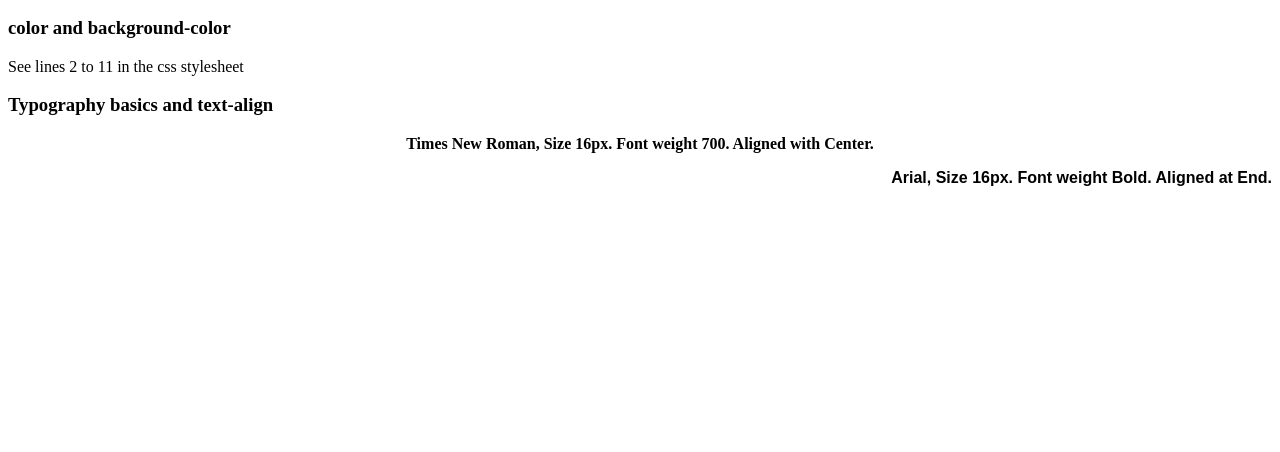
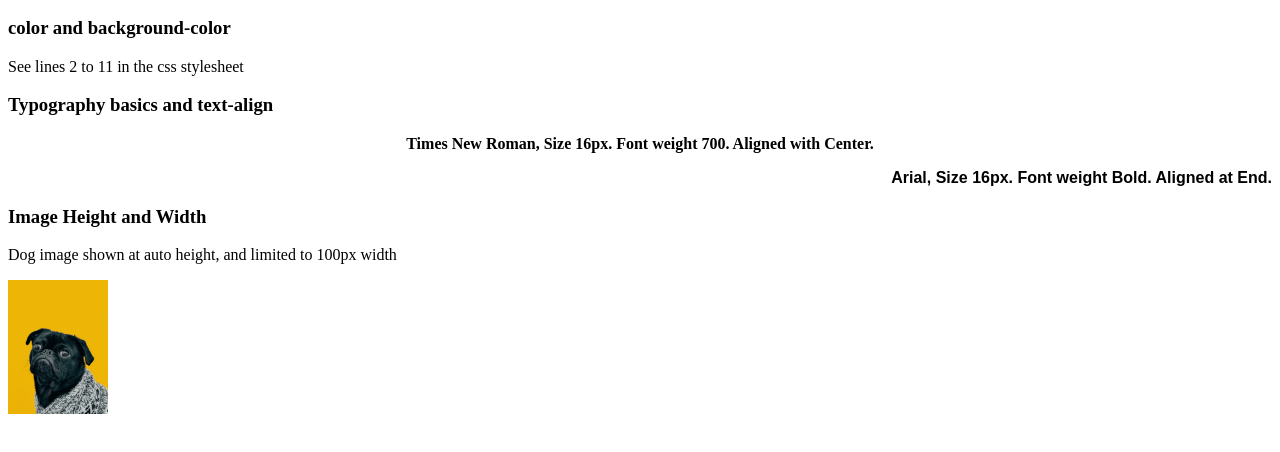
Before and after one commit to Qwarkeh/CSS-Foundations, a plain HTML site: page part2/index.html in a window 1280 px wide. Shown: the part 110-562 px from the top of the page. Drawn offline with Linux system fonts and the light colour scheme.

Commit message:
added image size specifications

```diff
--- a/part2/index.html
+++ b/part2/index.html
@@ -25,6 +25,11 @@
         Arial, Size 16px. Font weight Bold. Aligned at End.
     </p>
 
+    <h3>Image Height and Width</h3>
+    <p>Dog image shown at auto height, and limited to 100px width</p>
+    <img src="img/dog.jpg" alt="Dog">
+
+
 
 </body>
 </html>
--- a/part2/styles.css
+++ b/part2/styles.css
@@ -24,3 +24,8 @@
     font-weight: bold;
     text-align: end;
 }
+
+img {
+    height: auto;
+    width: 100px;
+}
```
Also changed, not shown: part2/img/dog.jpg (added).
